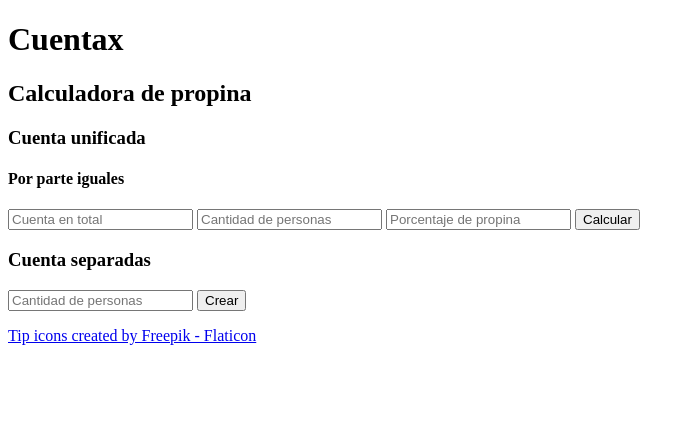
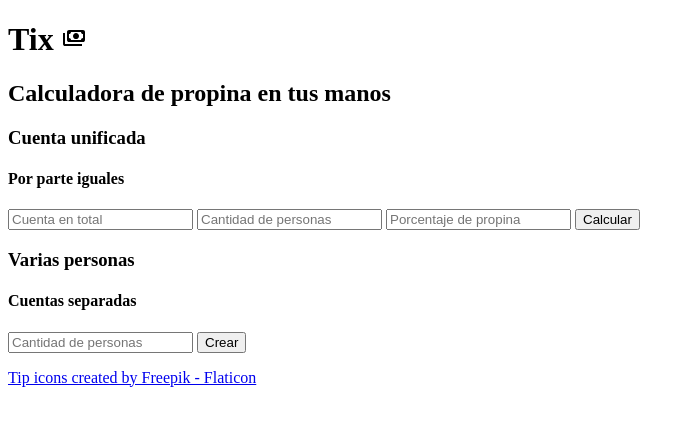
Before and after one commit to gotax24/Tix, a plain HTML site: page index.html in a window 1280 px wide. Shown: the whole page, without its empty margins (0-695 px from the left). Drawn offline with nearby package versions, Linux system fonts and the light colour scheme.

Commit message:
dia 3 solo falta diseño y semantica de html

```diff
--- a/index.html
+++ b/index.html
@@ -8,14 +8,28 @@
     <meta name="description" content="Pagina para calcular propinas" />
     <title>Tix | Propina personalizadas</title>
     <link rel="stylesheet" href="style.css" />
-    <link rel="shortcut icon" href="tip.png" type="image/x-icon" />
+    <link
+      rel="stylesheet"
+      href="https://fonts.googleapis.com/css2?family=Material+Symbols+Outlined:opsz,wght,FILL,GRAD@20..48,100..700,0..1,-50..200"
+    />
+    <link
+      rel="shortcut icon"
+      href="payments_FILL0_wght400_GRAD0_opsz24.svg"
+      type="image/x-icon"
+    />
   </head>
   <body>
     <main class="contenainer-main">
-      <h1>Cuentax</h1>
-      <h2>Calculadora de propina</h2>
-      <div class="container-one">
-        <label>
+      <h1>
+        Tix
+        <span
+          ><img src="payments_FILL0_wght400_GRAD0_opsz24.svg" alt=""
+        /></span>
+      </h1>
+      <h2>Calculadora de propina en tus manos</h2>
+
+      <section>
+        <div class="container-1">
           <h3>Cuenta unificada</h3>
           <h4>Por parte iguales</h4>
           <input type="number" placeholder="Cuenta en total" id="balance" />
@@ -23,10 +37,13 @@
           <input type="number" placeholder="Porcentaje de propina" id="tip" />
           <button onclick="calcular()">Calcular</button>
           <p id="result"></p>
-        </label>
         </div>
-      <div class="container-several" id="container">
-        <h3>Cuenta separadas</h3>
+      </section>
+
+      <section>
+        <div class="container-2" id="container">
+          <h3>Varias personas</h3>
+          <h4>Cuentas separadas</h4>
           <input
             type="number"
             placeholder="Cantidad de personas "
@@ -34,11 +51,15 @@
           />
           <button onclick="create()">Crear</button>
         </div>
+
         <ul id="result-2"></ul>
+      </section>
     </main>
+    <footer>
       <a href="https://www.flaticon.com/free-icons/tip" title="tip icons"
         >Tip icons created by Freepik - Flaticon</a
       >
+    </footer>
     <script src="app.js"></script>
   </body>
 </html>
--- a/style.css
+++ b/style.css
@@ -0,0 +1,3 @@
+.material-symbols-outlined {
+  font-variation-settings: "FILL" 0, "wght" 400, "GRAD" 0, "opsz" 24;
+}
```
Also changed, not shown: payments_FILL0_wght400_GRAD0_opsz24.svg (added), tip.png (deleted). Lines whose indentation alone changed are shown as unchanged.
